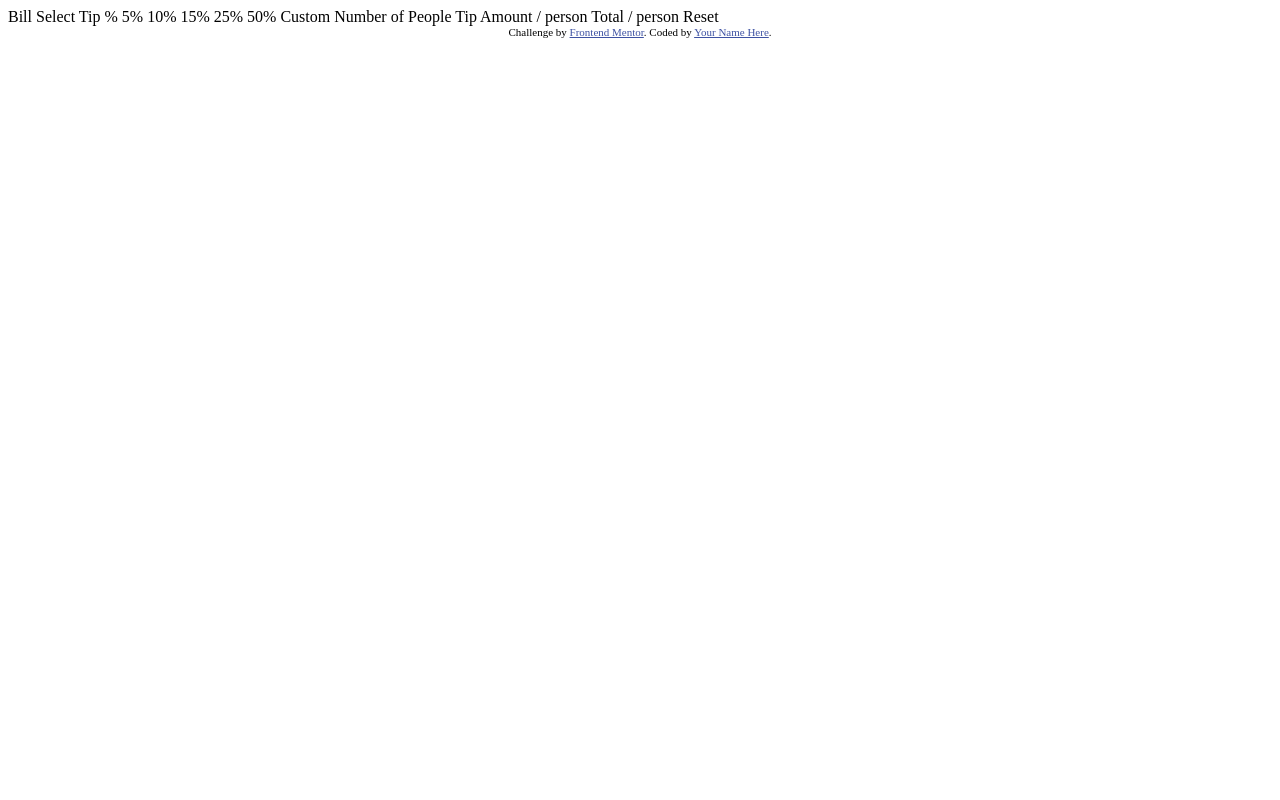
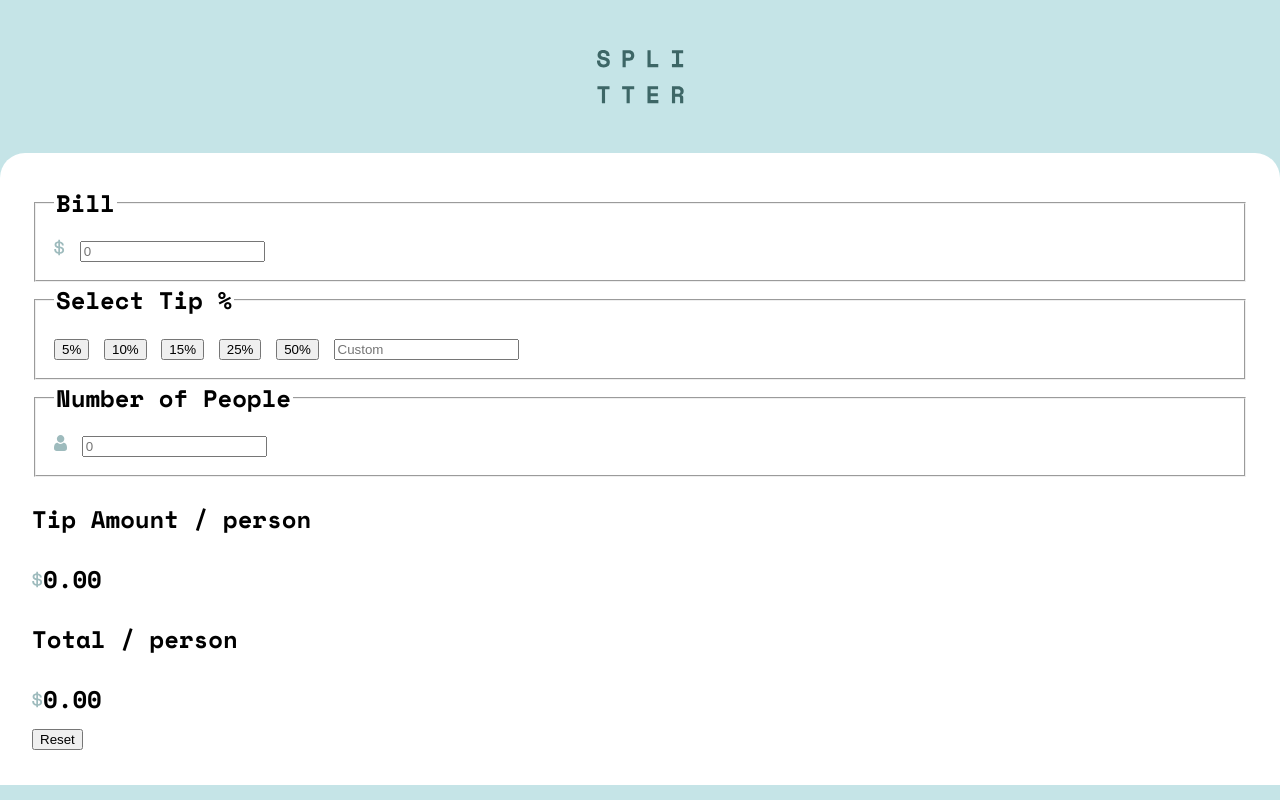
Before and after one commit to octaviolan/calculator-app, a plain HTML site: page index.html in a window 1280 px wide. Drawn offline with nearby package versions, Linux system fonts and the light colour scheme.

Commit message:
Estractura HTML de la calculadora

```diff
--- /dev/null
+++ b/css/style.css
@@ -0,0 +1,33 @@
+:root {
+  font-size: 24px;
+  --veryDarkCyan: hsl(183, 100%, 15%);
+  --darkGrayishCyan: hsl(186, 14%, 43%);
+  --grayishCyan: hsl(184, 14%, 56%);
+  --lightGrayishCyan: hsl(185, 41%, 84%);
+  --veryLightGrayishCyan: hsl(189, 41%, 97%);
+  --white: hsl(0, 0%, 100%);
+}
+
+body {
+  font-family: 'Space Mono', monospace;
+  background-color: var(--lightGrayishCyan);
+  margin: 0;
+}
+
+main {
+  background-color: var(--white);
+}
+
+header {
+  margin-top: 50px;
+  margin-bottom: 40px;
+}
+
+.logo {
+  text-align: center;
+}
+
+.calculator {
+  padding: 32px;
+  border-radius: 25px 25px 0 0;
+}
--- a/index.html
+++ b/index.html
@@ -3,42 +3,61 @@
 <head>
   <meta charset="UTF-8">
   <meta name="viewport" content="width=device-width, initial-scale=1.0"> <!-- displays site properly based on user's device -->
+  <link rel="icon" type="image/png" sizes="32x32" href="./images/favicon-32x32.png">
+  <link rel="preconnect" href="https://fonts.googleapis.com">
+  <link rel="preconnect" href="https://fonts.gstatic.com" crossorigin>
+  <link href="https://fonts.googleapis.com/css2?family=Space+Mono:wght@700&display=swap" rel="stylesheet">
+  <link rel="stylesheet" href="./css/style.css" type="text/css">
+  <title>Tip calculator app</title>
 
-  <link rel="icon" type="image/png" sizes="32x32" href="./images/favicon-32x32.png">
-
-  <title>Frontend Mentor | Tip calculator app</title>
-
-  <!-- Feel free to remove these styles or customise in your own stylesheet 👍 -->
-  <style>
-    .attribution { font-size: 11px; text-align: center; }
-    .attribution a { color: hsl(228, 45%, 44%); }
-  </style>
 </head>
 <body>
+  <header>
+    <div class="logo">
+      <img src="./images/logo.svg" alt="Logotipo Splitter">
+    </div>
+  </header>
+  <main class="calculator">
+    <section class="calculator-input">
+      <fieldset>
+        <legend>Bill</legend>
+        <div>
+          <img src="./images/icon-dollar.svg" alt="Icono de dollar">
+          <input type="text" placeholder="0">
+        </div>
+      </fieldset>
+      <fieldset>
+        <legend> Select Tip %</legend>
+        <div class="calculator-input__percent">
+          <button type="button">5%</button>
+          <button type="button">10%</button>
+          <button type="button">15%</button>
+          <button type="button">25%</button>
+          <button type="button">50%</button>
+          <input type="text" placeholder="Custom">
+        </div>
+      </fieldset>
+      <fieldset>
+        <legend>Number of People</legend>
+        <div>
+          <img src="./images/icon-person.svg" alt="Icono de persona">
+          <input type="text" placeholder="0">
+        </div>
+      </fieldset>
+    </section>
+    <section class="calculator-output">
+      <div class="calculator-output__amount">
+        <p> Tip Amount / person</p>
+        <output><span><img src="./images/icon-dollar.svg" alt="Signo de dollar"></span>0.00</output>
+      </div>
+      <div class="calculator-output__total">
+        <p> Total / person</p>
+        <output><span><img src="./images/icon-dollar.svg" alt="Signo de dollar"></span>0.00</output>
+      </div>
+      <button type="button"> Reset</button>
+    </section>
+  </main>
 
-  Bill
 
-  Select Tip %
-  5%
-  10%
-  15%
-  25%
-  50%
-  Custom
-
-  Number of People
-
-  Tip Amount
-  / person
-
-  Total
-  / person
-
-  Reset
-
-  <div class="attribution">
-    Challenge by <a href="https://www.frontendmentor.io?ref=challenge" target="_blank">Frontend Mentor</a>.
-    Coded by <a href="#">Your Name Here</a>.
-  </div>
 </body>
 </html>
```
